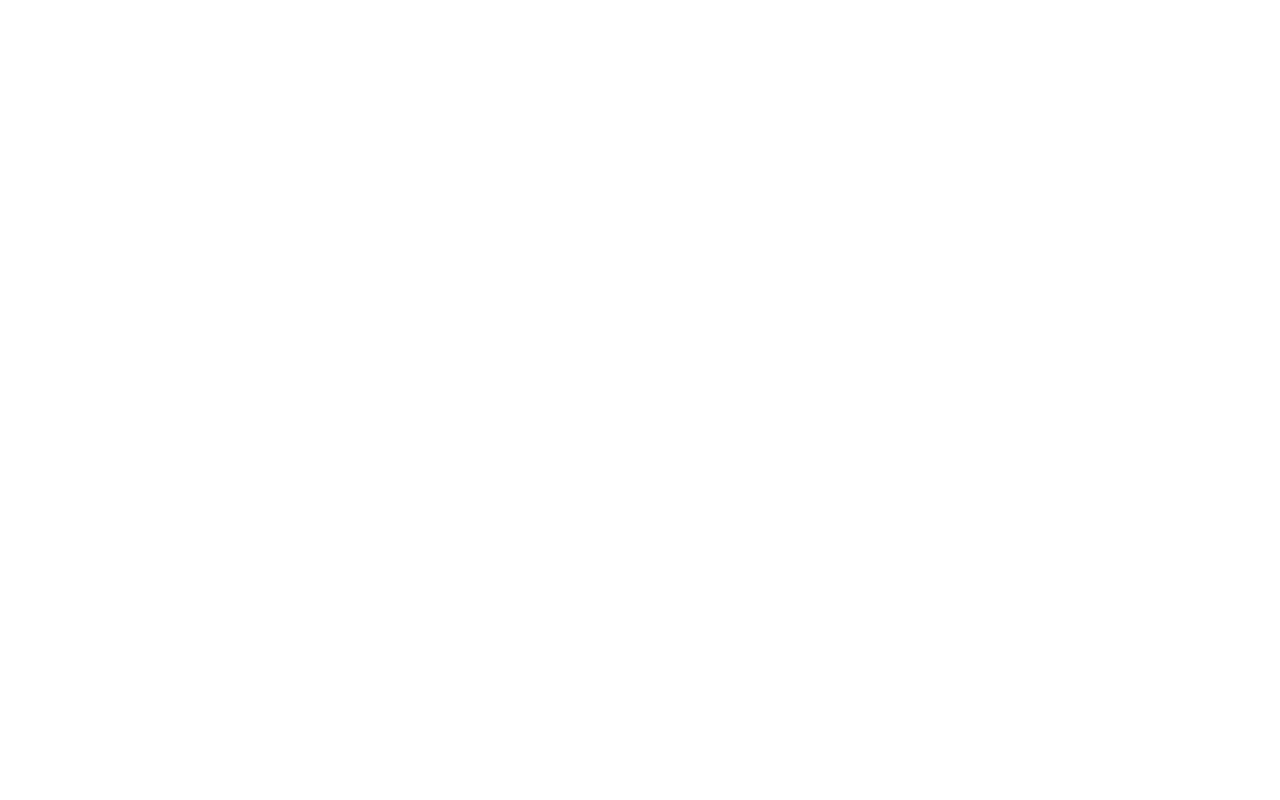
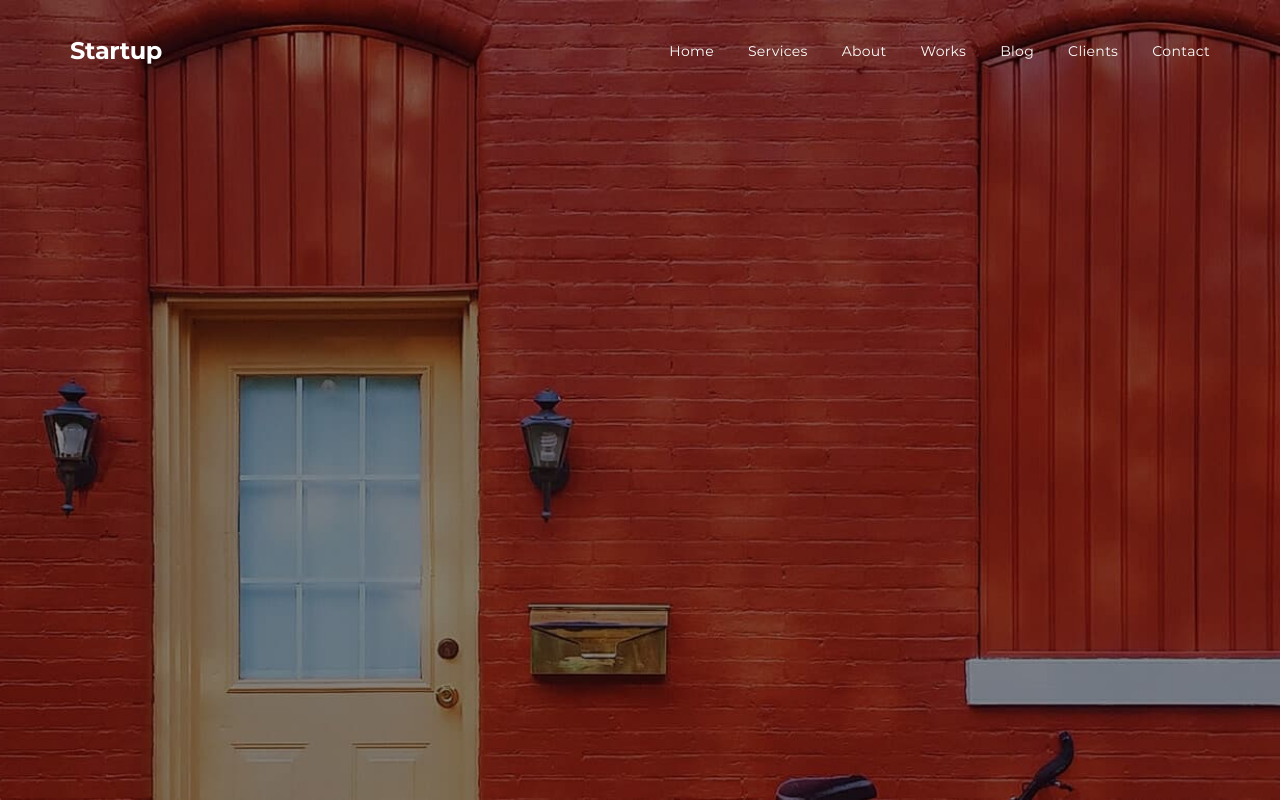
Before and after one commit to Evgeniy-92/Startup, a plain HTML site: page index.html in a window 1280 px wide. Drawn offline with Linux system fonts and the light colour scheme.

Commit message:
1 lesson

```diff
--- a/css/main.css
+++ b/css/main.css
@@ -1,3 +1,44 @@
-@import url("./reset.css");
-@import url("./settings.css");
-@import url("./fonts.css");
+@import "./reset.css";
+@import "./settings.css";
+@import "./fonts.css";
+
+.wr-intro {
+    background-image: url("../img/main-bg.jpg");
+    background-size: cover;
+    height: 100vh;
+    background-position: center bottom;
+}
+
+.header {
+    padding-top: 39px;
+    padding-bottom: 39px;
+}
+
+.header .wrapper {
+    display: flex;
+    justify-content: space-between;
+    align-items: center;
+
+}
+
+
+.logo {
+    color: #fff;
+    font-size: 24px;
+    font-family: "Montserrat-Bold", sans-serif;
+    letter-spacing: -.4px;
+}
+
+.nav ul {
+    display: flex;
+    letter-spacing: 0.3px;
+}
+.nav li {
+    margin-left: 34px;
+    font-size: 14px;
+}
+
+.nav a {
+    color: #fff;
+    font-family: "Montserrat-Regular", sans-serif;
+}
--- a/css/settings.css
+++ b/css/settings.css
@@ -0,0 +1,19 @@
+body {
+    font-family: "RobotoSlab-Regular";
+    font-size: 14px;
+    color: #555;
+    overflow-x: hidden;
+}
+
+a {
+    text-decoration: none;
+}
+
+.wrapper {
+    max-width: 1170px;
+    margin-left: auto;
+    margin-right: auto;
+    padding-left: 15px;
+    padding-right: 15px;
+    box-sizing: border-box;
+}
--- a/index.html
+++ b/index.html
@@ -7,6 +7,25 @@
     <link rel="stylesheet" href="./css/main.css">
 </head>
 <body>
+    <section class="wr-intro">
+        <header class="header">
+            <div class="wrapper">
+                <a href="#" class="logo">Startup</a>
+                <nav class="nav">
+                    <ul>
+                        <li><a href="#">Home</a></li>
+                        <li><a href="#">Services</a></li>
+                        <li><a href="#">About</a></li>
+                        <li><a href="#">Works</a></li>
+                        <li><a href="#">Blog</a></li>
+                        <li><a href="#">Clients</a></li>
+                        <li><a href="#">Contact</a></li>
+                    </ul>
+                </nav>
+            </div>
+        </header>
+        <section class="wr-home"></section>
+    </section>
 
 </body>
 </html>
```
Also changed, not shown: 1 other file.
